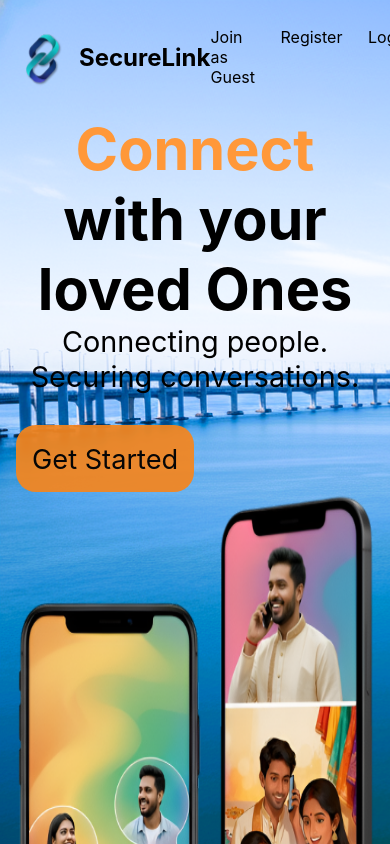
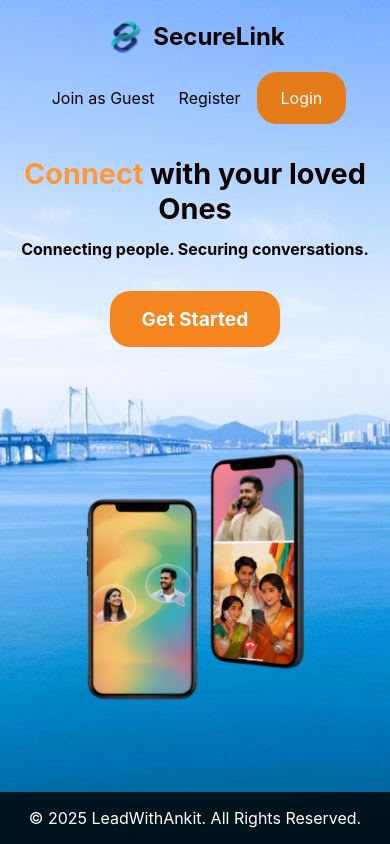
Before and after one commit to LeadWithAnkit/SecureLink, a React app in the folder frontend/: page / in a window 390 px wide. Shown: the top 844 px of the page. Built offline with nearby package versions, Linux system fonts and the light colour scheme; the HTML template or start-up script is replaced by a standard one.

Commit message:
Styling the layout

```diff
--- a/frontend/src/App.css
+++ b/frontend/src/App.css
@@ -1,68 +1,151 @@
 .landingPageContainer {
   width: 100vw;
-  height: 100vh;
+  min-height: 100vh;
   background: url("/background.jpg");
   background-repeat: no-repeat;
   background-size: cover;
-  color: black;
+  background-position: center;
+  color: rgb(12, 2, 2);
+  display: flex;
+  flex-direction: column;
 }
 
 .landingPageContainer nav {
-  padding-inline: 1.2rem;
-  padding-block: 1.6rem;
+  padding: 1rem;
   display: flex;
   justify-content: space-between;
   align-items: center;
-}
-
-.landingPageContainer nav h2 {
-  font-size: 1.8rem;
-  font-weight: 500;
+  flex-wrap: wrap;
 }
 
 .landingPageContainer nav .navHeader {
   display: flex;
   align-items: center;
-  gap: 0.8rem;
+  gap: 0.5rem;
+}
+
+.landingPageContainer nav .navHeader img {
+  width: 40px;
+  height: 40px;
+}
+
+.landingPageContainer nav .navHeader h1 {
+  font-size: 1.5rem;
+  margin: 0;
 }
 
 .landingPageContainer nav .navlist {
   display: flex;
-  gap: 1.6rem;
+  gap: 1rem;
+  align-items: center;
+  flex-wrap: wrap;
+}
+
+.landingPageContainer nav .navlist p {
+  margin: 0;
   cursor: pointer;
+  padding: 0.5rem;
+}
+
+.landingPageContainer nav .navlist div[role='button'] {
+  background: #e47c1a;
+  padding: 0.5rem 1rem;
+  border-radius: 20px;
+  cursor: pointer;
+}
+
+.landingPageContainer nav .navlist div[role='button'] p {
+  margin: 0;
+  color: white;
 }
 
 .landingMainContainer {
   display: flex;
   justify-content: space-between;
-  padding-inline: 3rem;
-  height: 75vh;
   align-items: center;
+  padding: 2rem;
+  flex: 1;
+  gap: 2rem;
 }
 
-.landingMainContainer>div:nth-child(1) {
-  font-size: 2.2rem;
+.landingMainContainer > div:nth-child(1) {
+  flex: 1;
 }
 
-.landingMainContainer>div:nth-child(1) div[role='button'] {
-  background: #f5861fed;
+.landingMainContainer > div:nth-child(1) h1 {
+  font-size: 2.5rem;
+  margin-bottom: 0.8rem;
+}
+
+.landingMainContainer > div:nth-child(1) p {
+  font-size: 1.2rem;
+  margin-bottom: 2rem;
+}
+
+.landingMainContainer > div:nth-child(1) div[role='button'] {
+  background: #f5861f;
   width: fit-content;
-  padding: 1rem;
+  padding: 1rem 2rem;
   border-radius: 20px;
-  margin-top: 1.9rem;
   cursor: pointer;
 }
 
-.landingMainContainer>div:nth-child(1) div[role='button'] a {
+.landingMainContainer > div:nth-child(1) div[role='button'] a {
   text-decoration: none;
-  color: rgb(6, 6, 6);
-  font-size: 1.7rem;
+  color: white;
+  font-size: 1.2rem;
+  font-weight: bold;
 }
 
-.landingMainContainer>div:nth-child(2) img {
-  height: 70vh;
+.landingMainContainer > div:nth-child(2) {
+  flex: 1;
+  display: flex;
+  justify-content: center;
+}
+
+.landingMainContainer > div:nth-child(2) img {
+  max-height: 500px;
   width: auto;
   max-width: 100%;
+}
+
+.footer {
+  text-align: center;
+  padding: 1rem;
+  background: rgba(0, 0, 0, 0.8);
+  color: white;
+}
+
+/* Mobile Responsive */
+@media (max-width: 768px) {
+  .landingPageContainer nav {
+    flex-direction: column;
+    gap: 1rem;
+    text-align: center;
+  }
+
+  .landingMainContainer {
+    flex-direction: column;
+    text-align: center;
+    padding: 1rem;
+    gap: 2rem;
+  }
+
+  .landingMainContainer > div:nth-child(1) h1 {
+    font-size: 2rem;
+  }
+
+  .landingMainContainer > div:nth-child(1) p {
+    font-size: 1.1rem;
+  }
+
+  .landingMainContainer > div:nth-child(1) div[role='button'] {
+    margin: 0 auto;
+  }
+
+  .landingMainContainer > div:nth-child(2) img {
+    max-height: 300px;
+  }
 }
 
 .navBar {
@@ -132,7 +215,6 @@
   flex-direction: column;
 }
 
-/* Update existing home styles */
 .navBar {
   display: flex;
   align-items: center;
@@ -140,8 +222,8 @@
   padding-inline: 20px;
   padding-block: 10px;
   text-align: center;
-  background: rgba(255, 255, 255, 0.1); /* Semi-transparent nav */
-  backdrop-filter: blur(10px); /* Glass effect */
+  background: rgba(255, 255, 255, 0.1);
+  backdrop-filter: blur(10px);
   position: relative;
   z-index: 3;
 }
@@ -156,21 +238,21 @@
   position: relative;
   z-index: 2;
 }
-
-/* Responsive design */
-@media (max-width: 768px) {
-  .meetContainer {
-    flex-direction: column;
-    gap: 2rem;
+/* Small Mobile */
+@media (max-width: 480px) {
+  .landingMainContainer > div:nth-child(1) h1 {
+    font-size: 1.8rem;
   }
 
-  .landingMainContainer {
-    flex-direction: column;
-    text-align: center;
-    padding-inline: 1rem;
+  .landingMainContainer > div:nth-child(1) p {
+    font-size: 1rem;
   }
 
-  .landingMainContainer>div:nth-child(1) {
-    font-size: 1.8rem;
+  .landingMainContainer > div:nth-child(2) img {
+    max-height: 250px;
+  }
+
+  .landingPageContainer nav .navlist {
+    gap: 0.5rem;
   }
 }
--- a/frontend/src/pages/landing.jsx
+++ b/frontend/src/pages/landing.jsx
@@ -35,7 +35,7 @@ export default function LandingPage() {
                 <div>
                     <h1><span style={{ color: "#FF9839" }}>Connect</span> with your loved Ones</h1>
 
-                    <p>Connecting people. Securing conversations. </p>
+                    <p><b>Connecting people. Securing conversations.</b> </p>
                     <div role='button'>
                         <Link to={"/auth"}>Get Started</Link>
                     </div>
@@ -48,7 +48,7 @@ export default function LandingPage() {
             </div>
 
 
-
+           <div className='footer'> © 2025 LeadWithAnkit. All Rights Reserved.</div>
         </div>
     )
 }
```
Also changed, not shown: frontend/public/background.jpg.
